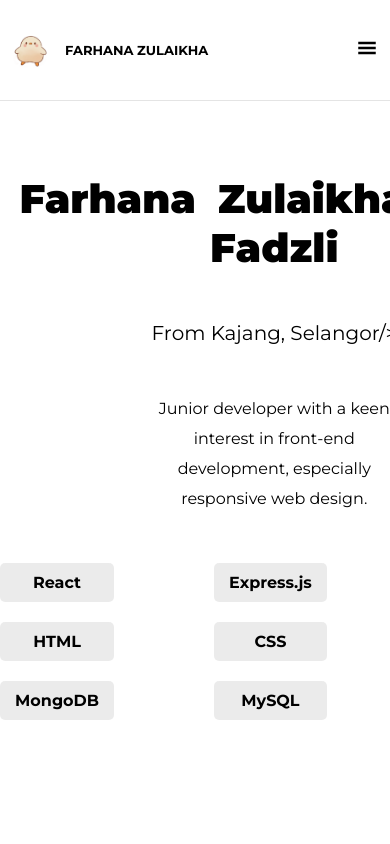
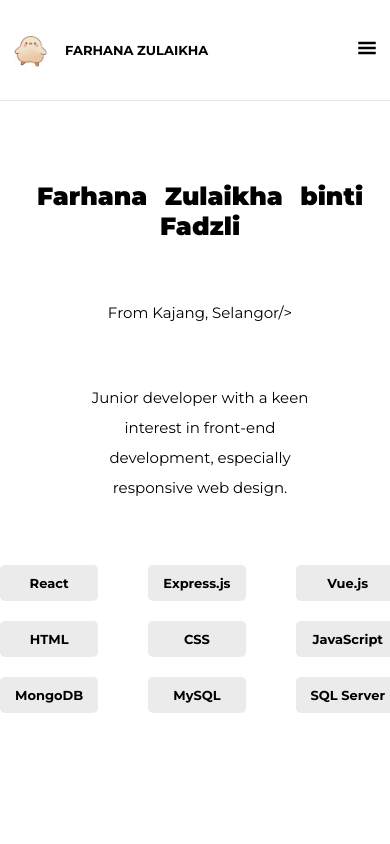
Before and after one commit to farhanazulaikha/my-portfolio, a React (Vite) app: page / in a window 390 px wide. Shown: the top 844 px of the page. Built offline with nearby package versions, Linux system fonts and the light colour scheme.

Commit message:
make about me responsive

```diff
--- a/src/assets/styles/about-me.css
+++ b/src/assets/styles/about-me.css
@@ -5,12 +5,6 @@
     align-items: center;
     margin-bottom: 100px;
     height: calc(100vh - 250px);
-}
-
-@media (max-height: 600px) {
-    .about-me-grid {
-      height: unset;
-    }
 }
 
 .name-text {
@@ -31,7 +25,7 @@
 
 .skills-grid {
     display: grid;
-    grid-template-columns: auto auto auto;
+    grid-template-columns: repeat(3, auto);
     justify-content: center;
     row-gap: 20px;
     column-gap: 100px;
@@ -45,3 +39,61 @@
     padding: 10px 15px;
     white-space: nowrap;
 }
+
+@media (max-width: 750px) {
+    .name-text {
+        font-size: 30px;
+    }
+
+    .skill-style {
+        border: none;
+        border-radius: 5px;
+        background-color: rgba(153,153,153,.2);
+        font-weight: 700;
+        padding: 10px 15px;
+        white-space: nowrap;
+    }
+}
+
+@media (max-width: 600px) {
+    .name-text {
+        font-size: 28px;
+    }
+
+    .info-animation {
+        font-size: 15px;
+    }
+
+    .description {
+        width: 60%;
+        font-size: 15px;
+    }
+
+    .skills-grid {
+        column-gap: 70px;
+    }
+
+    .skill-style {
+        font-size: 15px;
+    }
+}
+
+@media (max-width: 500px) {
+    .name-text {
+        font-size: 25px;
+    }
+
+    .skills-grid {
+        column-gap: 50px;
+    }
+
+    .skill-style {
+        font-size: 13px;
+    }
+}
+
+@media (max-height: 600px) {
+    .about-me-grid {
+      height: unset;
+    }
+}
```
